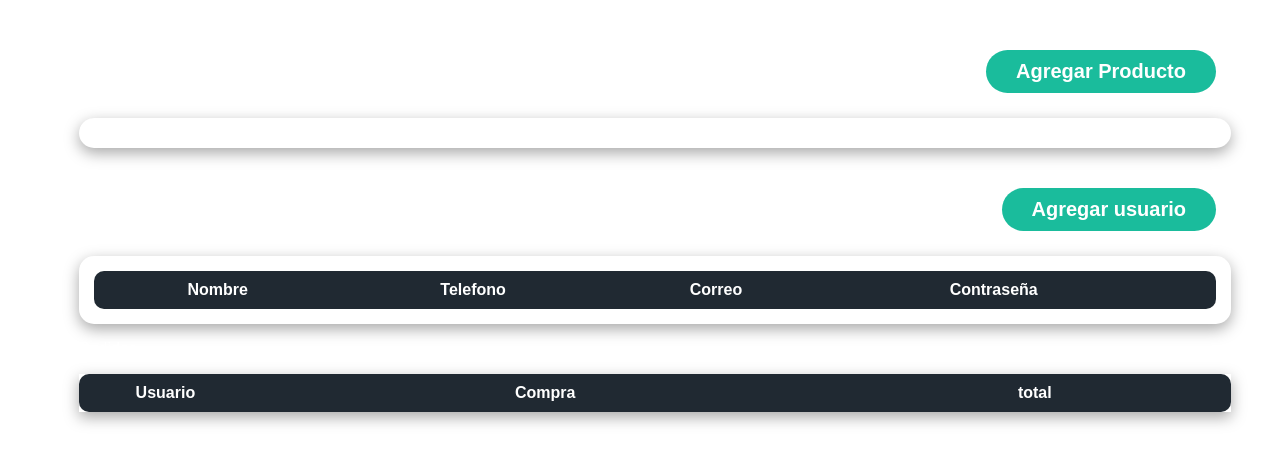
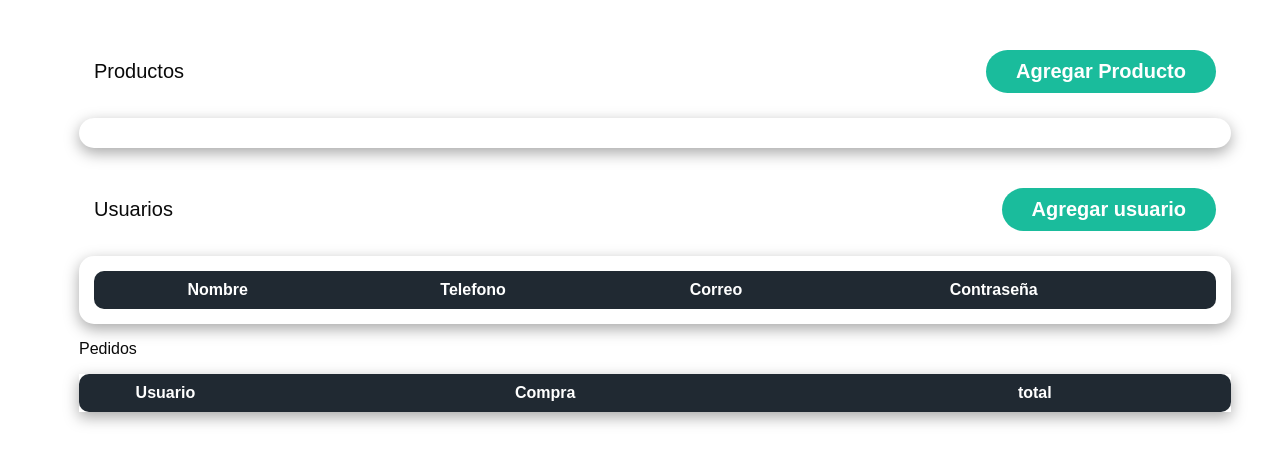
Before and after one commit to 007Galvan/Vinicola-la-Estaci-n, a plain HTML site: page panel.html in a window 1280 px wide. Shown: the part 135-598 px from the top of the page. Drawn offline with Linux system fonts and the light colour scheme.

Commit message:
estilos del panel

```diff
--- a/css/styles.css
+++ b/css/styles.css
@@ -242,13 +242,16 @@ div#box {
 }
 
 div#box .box-top {
-    color      : #fff;
+    color: var(--text-color);
     padding    : 15px;
     font-weight: 300;
     font-size  : 20px;
     display: flex;
     justify-content: space-between;
     align-items: center;
+}
+.text-color {
+    color: var(--text-color);
 }
 
 div#box .box-panel {
--- a/panel.html
+++ b/panel.html
@@ -108,7 +108,7 @@
         <!-- sales -->
         <div id="box mbottom">
             <div class="box-top">
-                <p>Pedidos</p>
+                <p class="text-color">Pedidos</p>
             </div>
             <div class="box-panel">
                 <table id="sales">
```
